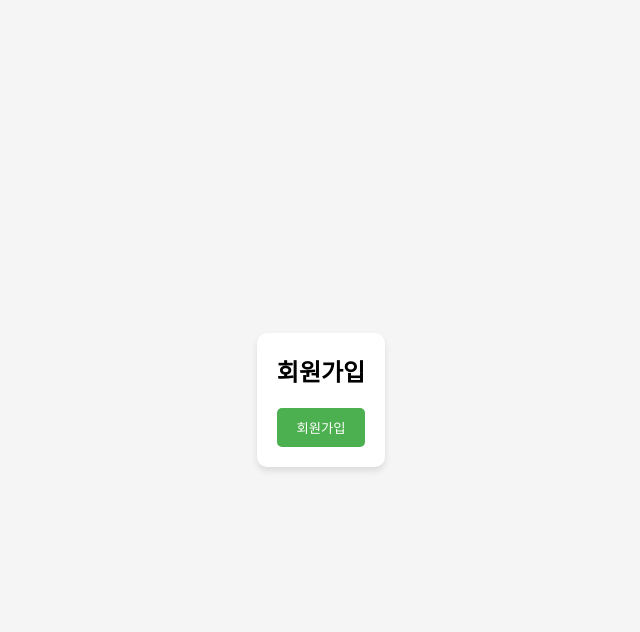
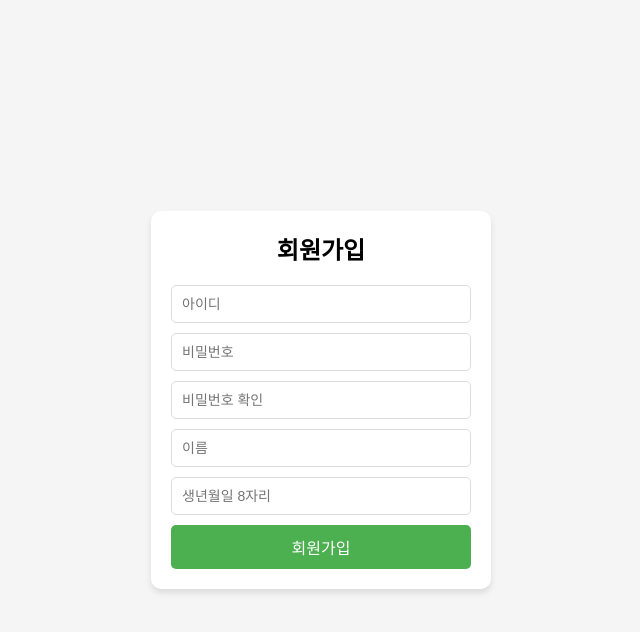
Before and after one commit to coder118/project, a Django app: page /book/signup/ in a window 1280 px wide. Shown: the top 632 px of the page, without its empty margins (319-959 px from the left). Run offline with Django 4.2, Linux system fonts and the light colour scheme.

Commit message:
signup updates

```diff
--- a/web_project_venv/mysite/book/templates/book/signup.html
+++ b/web_project_venv/mysite/book/templates/book/signup.html
@@ -18,9 +18,11 @@
             padding: 20px;
             border-radius: 10px;
             box-shadow: 0 4px 6px rgba(0, 0, 0, 0.1);
+            width: 300px;
         }
         .signup-container h2 {
             margin-top: 0;
+            text-align: center;
         }
         .signup-container form {
             display: flex;
@@ -31,6 +33,7 @@
             padding: 10px;
             border: 1px solid #ddd;
             border-radius: 5px;
+            font-size: 14px;
         }
         .signup-container form button {
             padding: 10px;
@@ -39,6 +42,7 @@
             border: none;
             border-radius: 5px;
             cursor: pointer;
+            font-size: 16px;
         }
         .signup-container form button:hover {
             background-color: #45a049;
@@ -50,7 +54,11 @@
         <h2>회원가입</h2>
         <form method="post">
             {% csrf_token %}
-            {{ form.as_p }}
+            <input type="text" name="username" placeholder="아이디" required>
+            <input type="password" name="password1" placeholder="비밀번호" required>
+            <input type="password" name="password2" placeholder="비밀번호 확인" required>
+            <input type="text" name="name" placeholder="이름" required>
+            <input type="text" name="birthdate" placeholder="생년월일 8자리" required>
             <button type="submit">회원가입</button>
         </form>
     </div>
```
Also changed, not shown: web_project_venv/mysite/book/templates/book/login.html (+4 -4 lines).
